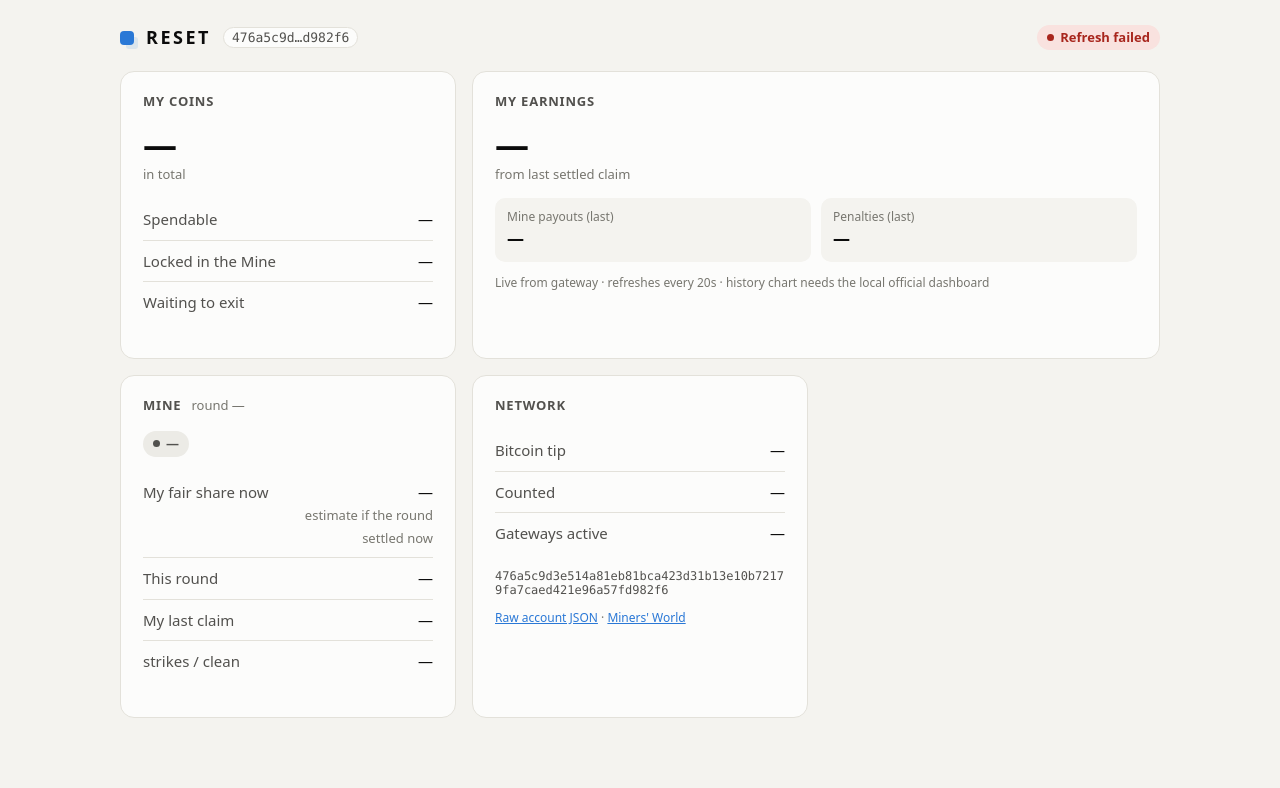
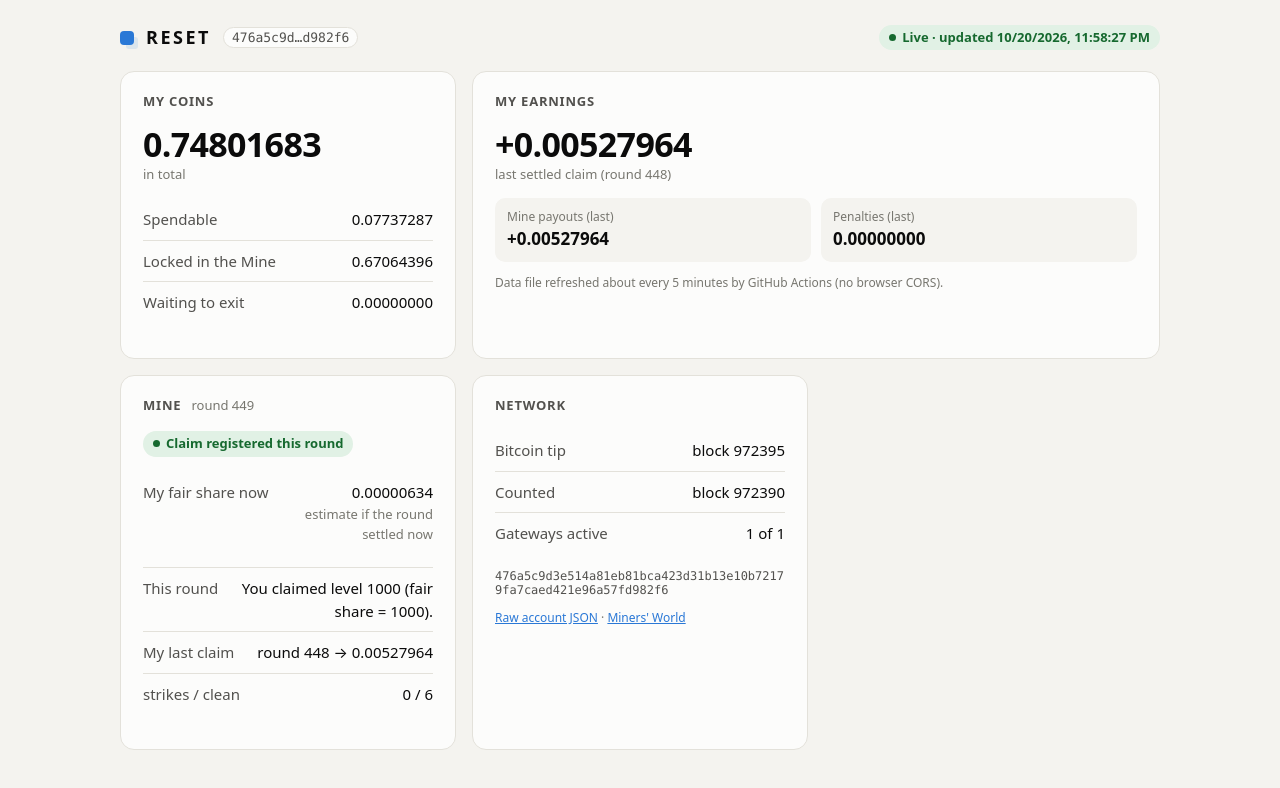
Before and after one commit to jiangtao0318/reset-mining-dashboard, a plain HTML site: page index.html in a window 1280 px wide. Drawn offline with Linux system fonts and the light colour scheme; no server answers.

Commit message:
fix: same-origin data.json (no CORS)

```diff
--- /dev/null
+++ b/data.json
@@ -0,0 +1 @@
+{"updated_at":"2026-10-20T23:58:27.984Z","address":"476a5c9d3e514a81eb81bca423d31b13e10b72179fa7caed421e96a57fd982f6","account":{"balance":"7737287","deposit":"67064396","exits":[],"moves_this_height":0,"mine":{"r":449,"claim":{"d":"67064396","q":1000},"fair_share_estimate":"634","strikes":0,"clean":6,"last_result":{"r":448,"address":"476a5c9d3e514a81eb81bca423d31b13e10b72179fa7caed421e96a57fd982f6","fair":"527964","amount":"527964","penalty":"0","strikes":0,"clean":6}}},"state":{"tip":{"height":972395,"hash":"00000000000000000000768a67a45ffef8ad53002860f235166519369f1b5ee7"},"counted":972390,"gateways":[{"active":true,"registered":true}]}}
--- a/index.html
+++ b/index.html
@@ -32,7 +32,7 @@ h2 .round{text-transform:none;letter-spacing:0;color:var(--ink3);font-weight:500
 .tiles div{background:var(--bg);border-radius:10px;padding:10px 12px}.tiles span{font-size:12px;color:var(--ink3);display:block}.tiles b{font-size:17px;font-weight:600}
 .foot{color:var(--ink3);font-size:12px;margin-top:12px}
 .mono{font:12px ui-monospace,Menlo,monospace;word-break:break-all;color:var(--ink2)}
-a{color:var(--accent)}
+a{color:var(--accent)} small.sub{display:block;margin-top:2px}
 </style>
 </head>
 <body>
@@ -40,7 +40,7 @@ a{color:var(--accent)}
 <header class="top">
   <div class="brand"><span class="mark" aria-hidden="true"></span><h1>RESET</h1>
     <span class="addr" id="shortAddr">…</span></div>
-  <div class="status"><span id="live" class="pill warn"><i></i>Connecting…</span></div>
+  <div class="status"><span id="live" class="pill warn"><i></i>Loading…</span></div>
 </header>
 <div class="grid">
   <section class="card">
@@ -61,13 +61,13 @@ a{color:var(--accent)}
       <div><span>Mine payouts (last)</span><b class="num" id="payout">—</b></div>
       <div><span>Penalties (last)</span><b class="num" id="penalty">—</b></div>
     </div>
-    <p class="foot">Live from gateway · refreshes every 20s · history chart needs the local official dashboard</p>
+    <p class="foot">Data file refreshed about every 5 minutes by GitHub Actions (no browser CORS).</p>
   </section>
   <section class="card">
     <h2>Mine <span class="round" id="roundLabel">round —</span></h2>
-    <p class="state"><span id="windowPill" class="pill"><i></i>—</span></p>
+    <p><span id="windowPill" class="pill"><i></i>—</span></p>
     <dl>
-      <div class="row"><dt>My fair share now</dt><dd><span class="num" id="fair">—</span><br><small class="sub">estimate if the round settled now</small></dd></div>
+      <div class="row"><dt>My fair share now</dt><dd><span class="num" id="fair">—</span><small class="sub">estimate if the round settled now</small></dd></div>
       <div class="row"><dt>This round</dt><dd id="claimLine">—</dd></div>
       <div class="row"><dt>My last claim</dt><dd id="lastLine">—</dd></div>
       <div class="row"><dt>strikes / clean</dt><dd class="num" id="strikes">—</dd></div>
@@ -88,37 +88,23 @@ a{color:var(--accent)}
 </main>
 <script>
 const ADDR = '476a5c9d3e514a81eb81bca423d31b13e10b72179fa7caed421e96a57fd982f6';
-const API = 'https://reset.openmayhem.ai/v1/account/' + ADDR;
-const STATE = 'https://reset.openmayhem.ai/v1/state';
 const u = n => (Number(n) / 1e8).toFixed(8);
 document.getElementById('shortAddr').textContent = ADDR.slice(0,8) + '…' + ADDR.slice(-6);
 document.getElementById('fullAddr').textContent = ADDR;
-document.getElementById('raw').href = API;
-async function getJson(url) {
-  const tries = [url, 'https://api.allorigins.win/raw?url=' + encodeURIComponent(url)];
-  let last;
-  for (const t of tries) {
-    try {
-      const r = await fetch(t, { cache: 'no-store' });
-      if (!r.ok) throw new Error('HTTP ' + r.status);
-      return await r.json();
-    } catch (e) { last = e; }
-  }
-  throw last;
-}
+document.getElementById('raw').href = 'https://reset.openmayhem.ai/v1/account/' + ADDR;
 async function refresh() {
   const live = document.getElementById('live');
   try {
-    const [acc, state] = await Promise.all([getJson(API), getJson(STATE)]);
-    const m = acc.mine || {}, lr = m.last_result || {};
+    const r = await fetch('./data.json?t=' + Date.now(), { cache: 'no-store' });
+    if (!r.ok) throw new Error('HTTP ' + r.status);
+    const data = await r.json();
+    const acc = data.account || {}, state = data.state || {}, m = acc.mine || {}, lr = m.last_result || {};
     const exitSum = (acc.exits || []).reduce((s, e) => s + Number(e.amount || e.a || 0), 0);
     document.getElementById('total').textContent = u(Number(acc.balance||0) + Number(acc.deposit||0) + exitSum);
     document.getElementById('balance').textContent = u(acc.balance);
     document.getElementById('deposit').textContent = u(acc.deposit);
     document.getElementById('exits').textContent = u(exitSum);
     document.getElementById('roundLabel').textContent = 'round ' + (m.r ?? '—');
-    const open = !!m.claim || false;
-    // window open isn't in account; infer from claim presence / use state if present
     const win = document.getElementById('windowPill');
     if (m.claim) {
       win.className = 'pill good'; win.innerHTML = '<i></i>Claim registered this round';
@@ -146,15 +132,16 @@ async function refresh() {
     const gws = state?.gateways || [];
     const active = gws.filter(g => g.active).length;
     document.getElementById('gw').textContent = active + ' of ' + Math.max(gws.length, 1);
+    const when = data.updated_at ? new Date(data.updated_at).toLocaleString() : '';
     live.className = 'pill good';
-    live.innerHTML = '<i></i>Live · ' + new Date().toLocaleString();
+    live.innerHTML = '<i></i>Live · updated ' + when;
   } catch (e) {
     live.className = 'pill bad';
     live.innerHTML = '<i></i>Refresh failed';
   }
 }
 refresh();
-setInterval(refresh, 20000);
+setInterval(refresh, 30000);
 </script>
 </body>
 </html>
```
